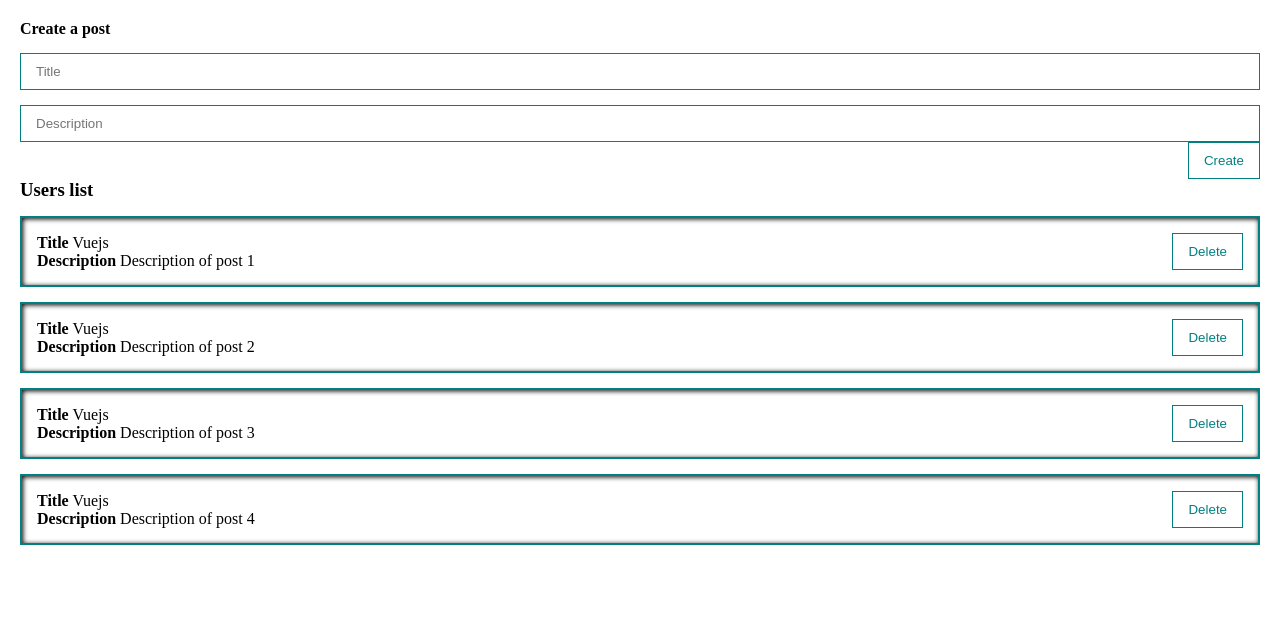
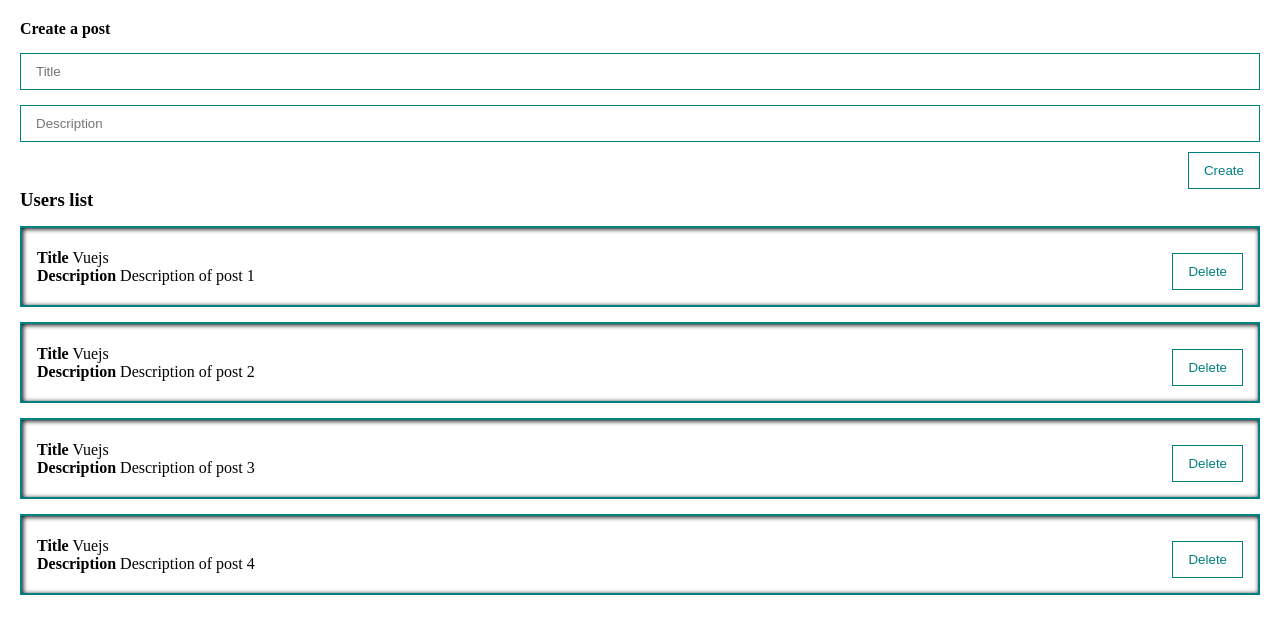
Before and after one commit to Prostecki/simple_vue, a Vue app: page / in a window 1280 px wide. Shown: the top 634 px of the page. Built offline with nearby package versions, Linux system fonts and the light colour scheme.

Commit message:
emit button delete

```diff
--- a/src/components/PostItem.vue
+++ b/src/components/PostItem.vue
@@ -6,7 +6,9 @@
             <div><strong>Description</strong> {{ post.body }} </div>
         </div>
         <div class="post__btns">
-            <MyButton>Delete</MyButton>
+            <MyButton
+            @click="$emit('remove', post)"
+            >Delete</MyButton>
         </div>
     </div>
 </template>
--- a/src/components/UI/MyButton.vue
+++ b/src/components/UI/MyButton.vue
@@ -15,6 +15,7 @@
 
 <style scoped>
     .btn {
+        margin-top: 10px;
         padding: 10px 15px;
         background: none;
         color: teal;
```
